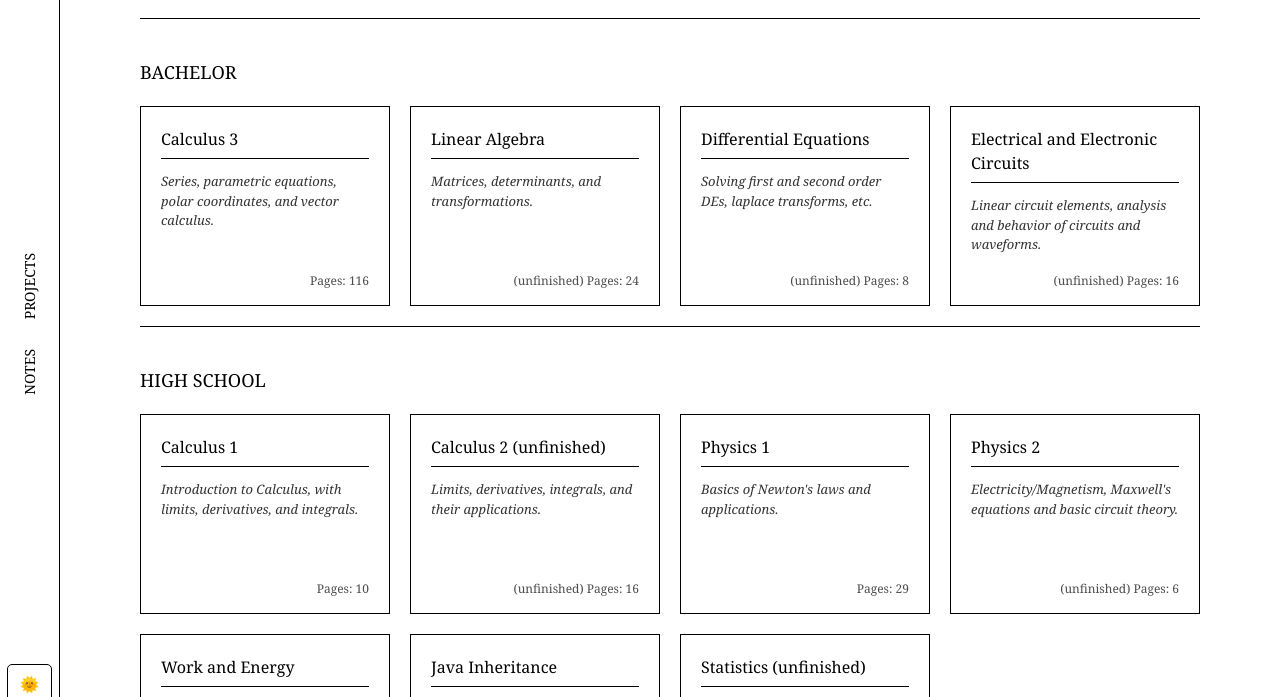
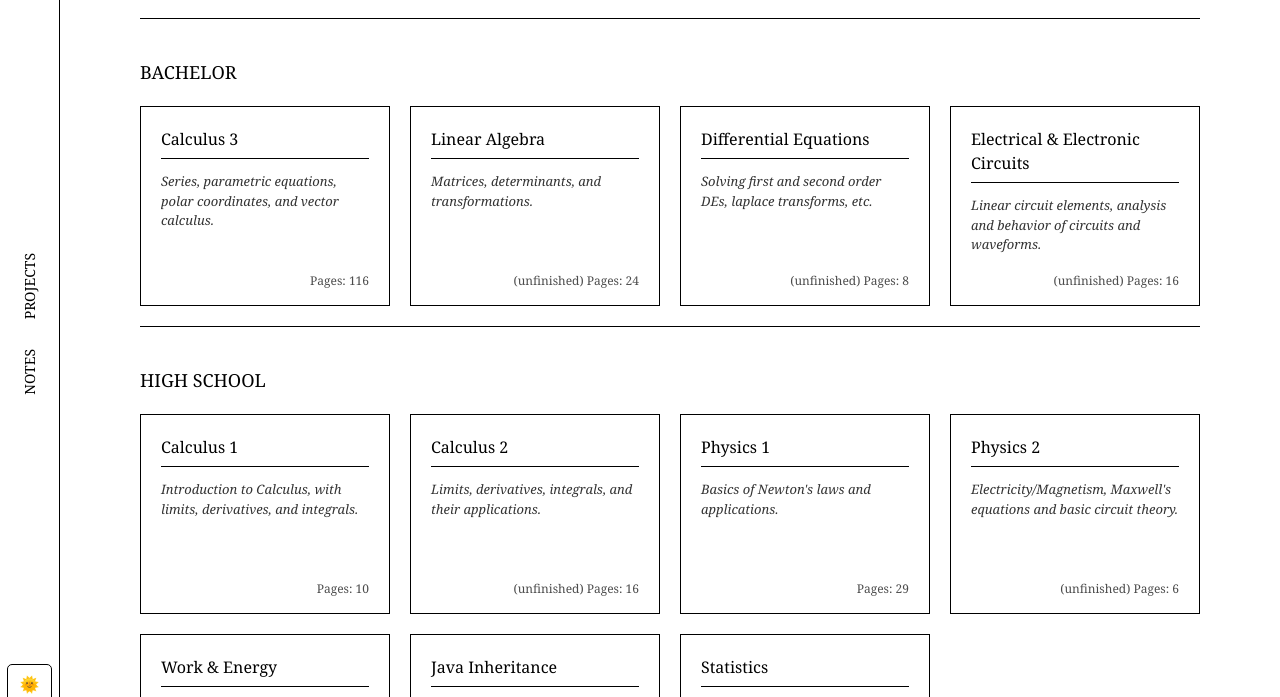
Before and after one commit to ty1649/ty1649.github.io, a plain HTML site: page notes/index.html in a window 1280 px wide. Shown: the part 76-773 px from the top of the page. Drawn offline with Linux system fonts and the light colour scheme.

Commit message:
notes update

```diff
--- a/notes/index.html
+++ b/notes/index.html
@@ -416,7 +416,7 @@
                     <div class="note-pages">(unfinished) Pages: 8</div>
                 </div>
                 <div class="note-box" data-pdf="/notes/pdfs/ee100.pdf" data-title="Electrical and Electronic Circuits">
-                    <h3 class="note-title">Electrical and Electronic Circuits</h3>
+                    <h3 class="note-title">Electrical & Electronic Circuits</h3>
                     <p class="note-description">Linear circuit elements, analysis and behavior of circuits and waveforms.</p>
                     <div class="note-pages">(unfinished) Pages: 16</div>
                 </div>
@@ -431,7 +431,7 @@
                     <div class="note-pages">Pages: 10</div>
                 </div>
                 <div class="note-box" data-pdf="/notes/pdfs/calc2.pdf" data-title="Calculus 2">
-                    <h3 class="note-title">Calculus 2 (unfinished)</h3>
+                    <h3 class="note-title">Calculus 2</h3>
                     <p class="note-description">Limits, derivatives, integrals, and their applications.</p>
                     <div class="note-pages">(unfinished) Pages: 16</div>
                 </div>
@@ -446,7 +446,7 @@
                     <div class="note-pages">(unfinished) Pages: 6</div>
                 </div>
                 <div class="note-box" data-pdf="/notes/pdfs/workenergyeqsheet.pdf" data-title="Work and Energy">
-                    <h3 class="note-title">Work and Energy</h3>
+                    <h3 class="note-title">Work & Energy</h3>
                     <p class="note-description">Equation sheet for all work and energy related concepts.</p>
                     <div class="note-pages">Pages: 3</div>
                 </div>
@@ -461,7 +461,7 @@
                     <div class="note-pages">Pages: 2</div>
                 </div>
                 <div class="note-box" data-pdf="/notes/pdfs/stats.pdf" data-title="Stats">
-                    <h3 class="note-title">Statistics (unfinished)</h3>
+                    <h3 class="note-title">Statistics</h3>
                     <p class="note-description">Introductory statistics, common types of distributions and analysis.</p>
                     <div class="note-pages">(unfinished) Pages: 3</div>
                 </div>
```
